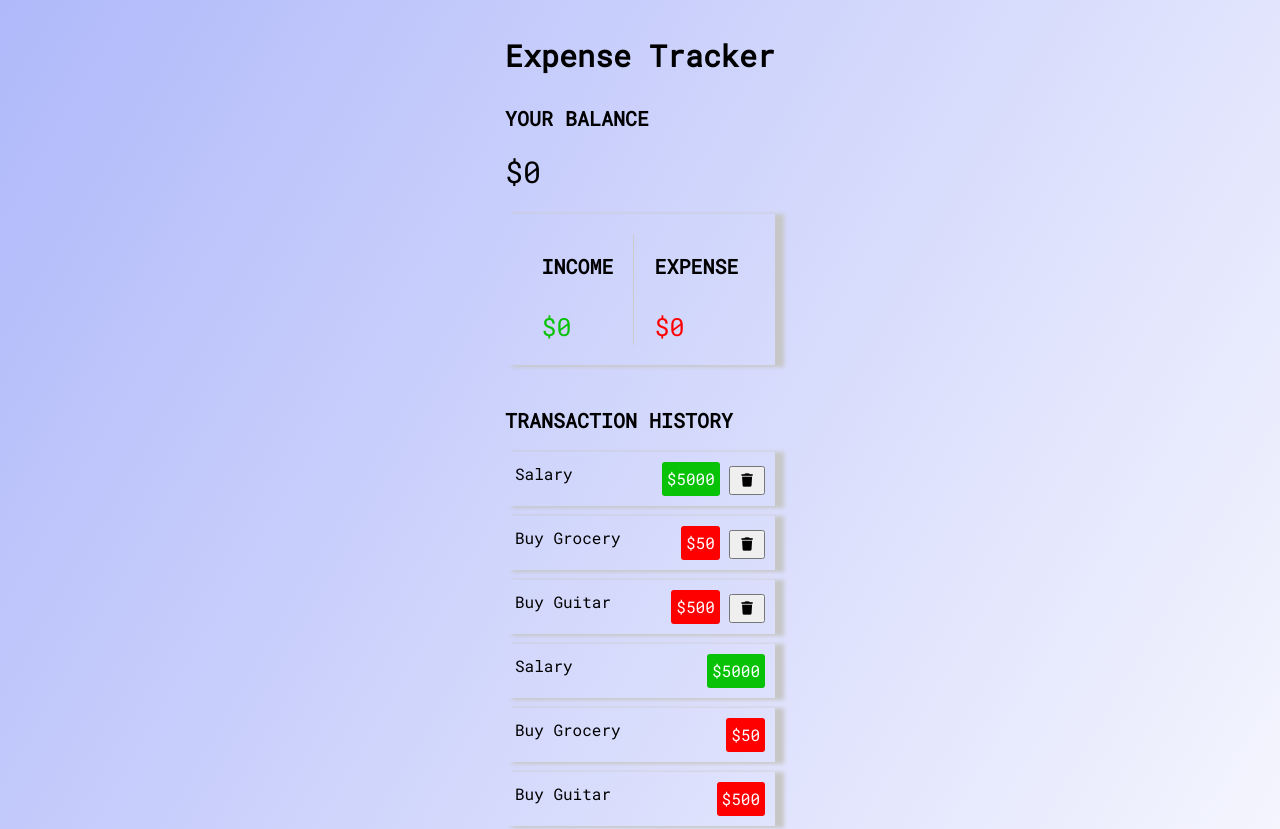
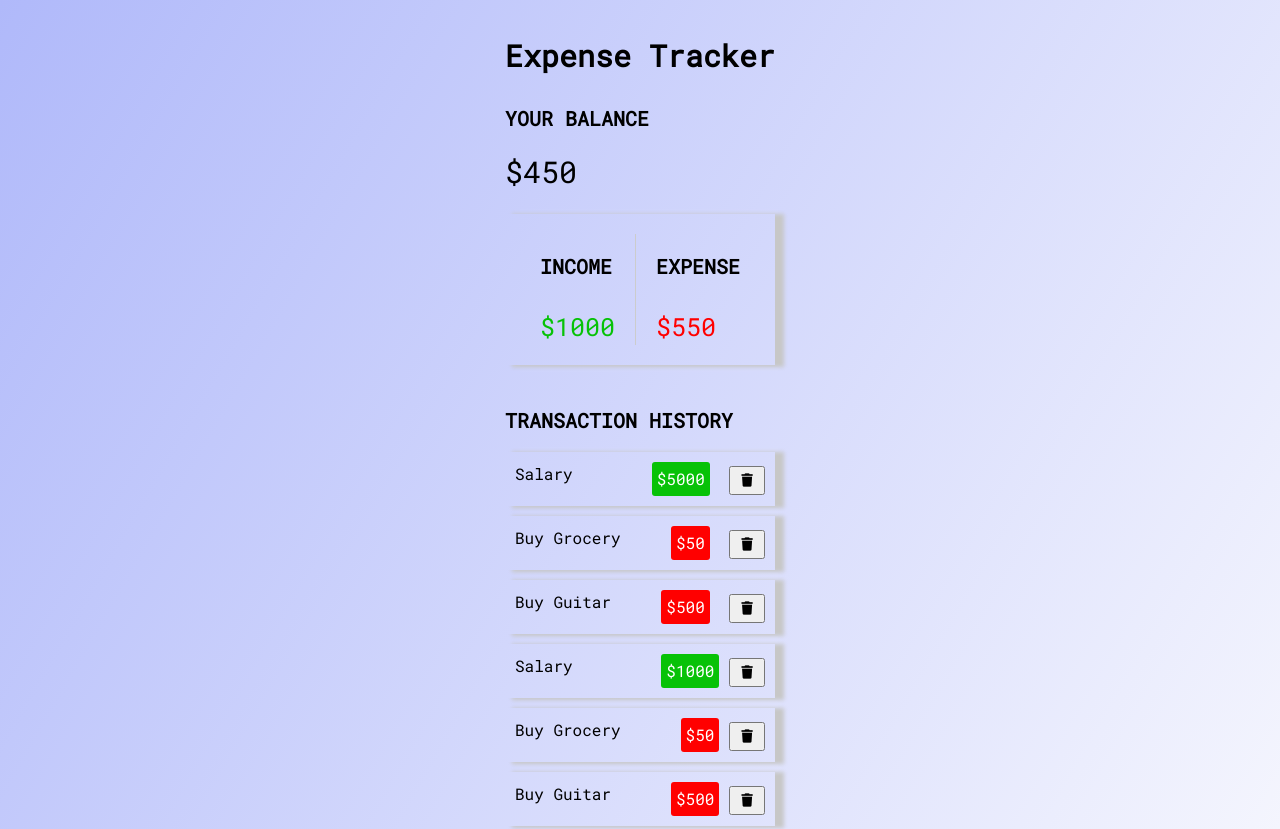
Before and after one commit to curtisdhenley/expense-tracker, a plain HTML site: page index.html in a window 1280 px wide. Shown: the top 829 px of the page. Drawn offline with Linux system fonts and the light colour scheme.

Commit message:
added functionality to calculate expenses

```diff
--- a/assets/app.js
+++ b/assets/app.js
@@ -1,54 +1,87 @@
 // DOM cache
 const state = {
   balance: 0,
-  income: 0,
-  expense: 0,
+  income: 1000,
+  expense: 550,
   transaction: [
-    { name: "Salary", amount: 5000, type: "income" },
+    { name: "Salary", amount: 1000, type: "income" },
     { name: "Buy Grocery", amount: 50, type: "expense" },
     { name: "Buy Guitar", amount: 500, type: "expense" },
   ],
 };
-const balanceAmt = document.getElementById('balance');
-const incomeAmt = document.getElementById('income');
-const expenseAmt = document.getElementById('expense');
-const transactionList = document.getElementById('transaction');
+const balanceAmt = document.getElementById("balance");
+const incomeAmt = document.getElementById("income");
+const expenseAmt = document.getElementById("expense");
+const transactionList = document.getElementById("transaction");
 
 // Event listeners
 
 // Functions
 function initTracker() {
-    // set initial balance, income, and expense to 0
+  updateState();
+  transactionDisplay();
+}
+
+function updateState() {
+  // create balance, income, and expense and set to 0
+  let balance = 0,
+    income = 0,
+    expense = 0,
+    item;
+  for (let i = 0; i < state.transaction.length; i++) {
+    item = state.transaction[i];
+    // pass i through conditional to check type and assign it
+    // keep note of this incase of bug. If bug, replace else with else if statement that adds condition check for expense
+    if (item.type === "income") {
+      income += item.amount;
+    } else {
+      expense += item.amount;
+    }
+  }
+  // store income - expense to balance
+  balance = income - expense;
+  // update amounts in state
+  state.balance = balance;
+  state.income = income;
+  state.expense = expense;
+};
+
+function transactionDisplay() {
+  // display initial balance, income, and expense
   balanceAmt.innerHTML = `$${state.balance}`;
   incomeAmt.innerHTML = `$${state.income}`;
   expenseAmt.innerHTML = `$${state.expense}`;
   // create li, create div, create span
-    let transactionLi, transactionDiv, transactionAmount, item;
+  let transactionLi, transactionDiv, transactionAmount, item, btn;
   for (let i = 0; i < state.transaction.length; i++) {
     item = state.transaction[i];
     // li
-        transactionLi = document.createElement('li');
+    transactionLi = document.createElement("li");
     transactionLi.append(item.name);
     transactionList.appendChild(transactionLi);
     // div
-        transactionDiv = document.createElement('div');
+    transactionDiv = document.createElement("div");
     // span
-        transactionAmount = document.createElement('span');
+    transactionAmount = document.createElement("span");
     // determine if the new item is an expense or income
     // keep note of this incase of bug. If bug, replace else with if else statement that adds condition check for expense
-        if (item.type === 'income') {
-            transactionAmount.classList.add('income-amt');
+    if (item.type === "income") {
+      transactionAmount.classList.add("income-amt");
     } else {
-            transactionAmount.classList.add('expense-amt');
+      transactionAmount.classList.add("expense-amt");
     }
     // display amount
     transactionAmount.innerHTML = `$${item.amount}`;
     // add amount to div
     transactionDiv.appendChild(transactionAmount);
+    // display btn
+    btn = document.createElement("button");
+    btn.innerHTML = `<i class="fas fa-trash"></i>`;
+    // add btn to div
+    transactionDiv.appendChild(btn);
     // add div to li
     transactionLi.appendChild(transactionDiv);
   }
-
-};
+}
 
 initTracker();
--- a/assets/style.css
+++ b/assets/style.css
@@ -101,6 +101,7 @@ h1 {
     color: white;
     padding: 0.5rem;
     border-radius: 0.3rem;
+    margin-right: 1rem;
 }
 
 #transaction li .income-amt {
```
Lines whose indentation alone changed are shown as unchanged.
